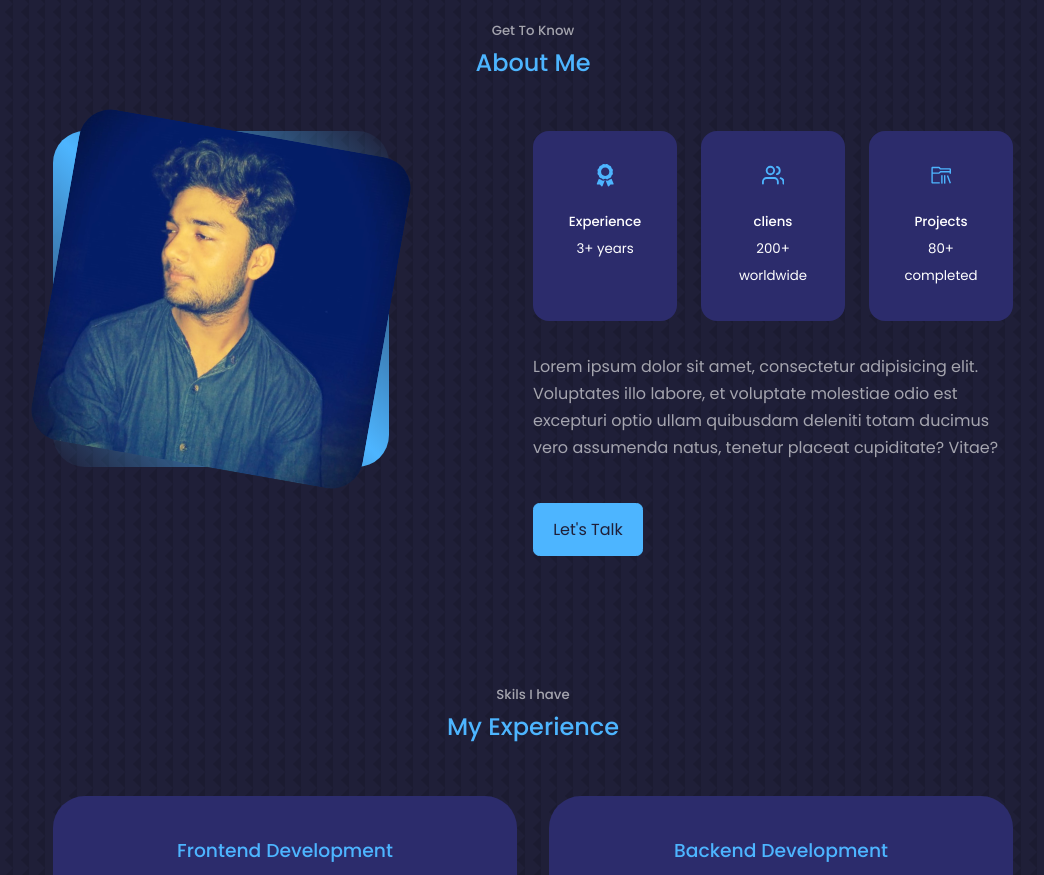
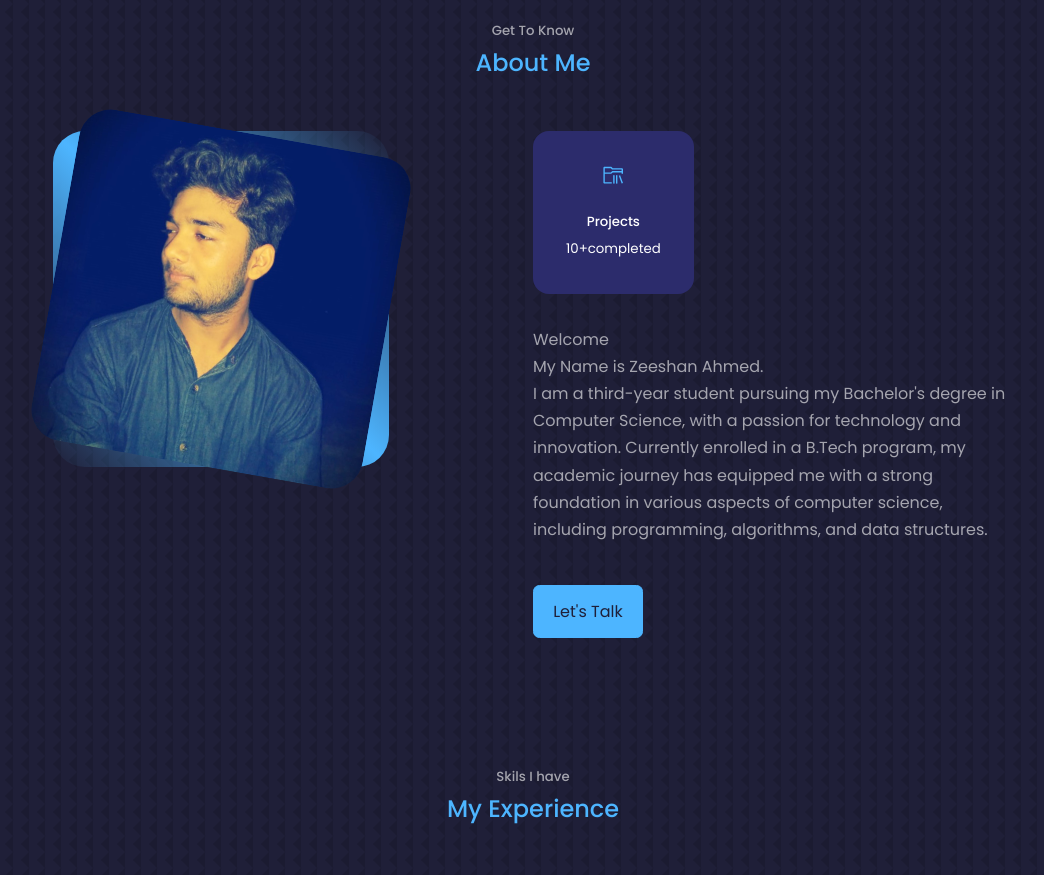
Before and after one commit to zeeshan8604/web.portfolio, a React (Create React App) app: page / in a window 1280 px wide. Shown: the part 1020-1895 px from the top of the page, without its empty margins (107-1151 px from the left). Built offline with nearby package versions, Linux system fonts and the light colour scheme.

Commit message:
fix new things

```diff
--- a/public/index.html
+++ b/public/index.html
@@ -2,6 +2,7 @@
 <html lang="en">
 <head>
     <meta charset="UTF-8">
+    <link rel="icon" href="%PUBLIC_URL%/favicon.ico" />
     <meta name="viewport" content="width=device-width, initial-scale=1.0">
     <title>portfolio website</title>
 </head>
--- a/src/components/about/about.jsx
+++ b/src/components/about/about.jsx
@@ -2,8 +2,8 @@ import React from 'react'
 import './about.css'
 import ME from '../../assets/2.me.jpeg'
 // import ME from '../../assets/me-about.jpg'
-import {FaAward} from 'react-icons/fa'
-import {FiUsers} from 'react-icons/fi'
+// import {FaAward} from 'react-icons/fa'
+// import {FiUsers} from 'react-icons/fi'
 import {VscFolderLibrary} from 'react-icons/vsc'
 const about = () => {
   return (
@@ -23,28 +23,21 @@ const about = () => {
 
       <div className="about__content">
         <div className="about__cards">
-          <article className='about__card'>
-            <FaAward className='about__icon'/>
-            <h5>Experience</h5>
-            <small>3+ years</small>
-          </article>
-
-          <article className='about__card'>
-            <FiUsers className='about__icon'/>
-            <h5>cliens</h5>
-            <small>200+ worldwide</small>
-          </article>
 
           <article className='about__card'>
             <VscFolderLibrary className='about__icon'/>
             <h5>Projects</h5>
-            <small>80+ completed</small>
+            <small>10+completed</small>
           </article>
 
         </div>
-        <p >Lorem ipsum dolor sit amet, consectetur adipisicing elit.
-          Voluptates illo labore, et voluptate molestiae odio est excepturi optio
-          ullam quibusdam deleniti totam ducimus vero assumenda natus, tenetur placeat cupiditate? Vitae?
+        <p >Welcome <br />
+
+My Name is Zeeshan Ahmed. <br />
+I am a third-year student pursuing my Bachelor's degree
+in Computer Science, with a passion for technology and innovation.
+Currently enrolled in a B.Tech program, my academic journey has equipped me with a strong foundation in
+ various aspects of computer science, including programming, algorithms, and data structures.
         </p>
         <a href="#contact" className='btn btn-primary'>Let's Talk</a>
       </div>
--- a/src/components/header_socials/header_social.jsx
+++ b/src/components/header_socials/header_social.jsx
@@ -7,8 +7,8 @@ import {FiDribbble} from 'react-icons/fi'
 const header_social = () => {
   return (
    <div className="header__social">
-    <a href="https://linkedin.com" target='_blank'><BsLinkedin/></a>
-    <a href="https://github.com" target='_blank'><FaGithub/></a>
+    <a href="https://www.linkedin.com/in/zeeshan-ahmed-b87a48227/" target='_blank'><BsLinkedin/></a>
+    <a href="https://github.com/zeeshan8604" target='_blank'><FaGithub/></a>
     <a href="https://dribble.com" target='_blank'><FiDribbble/></a>
 
    </div>
```
Also changed, not shown: 1 other file (tests, documents, lock files or other folders).
